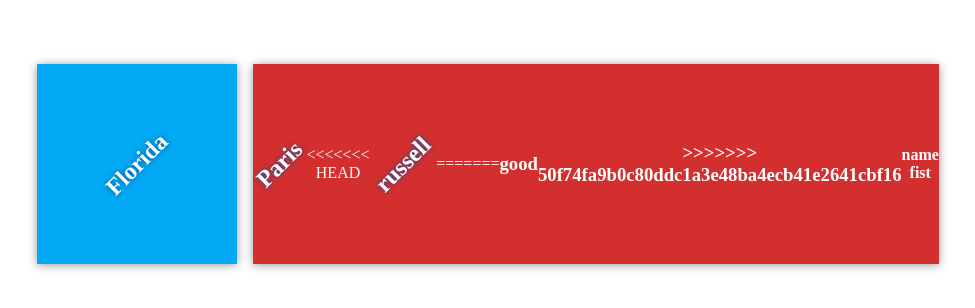
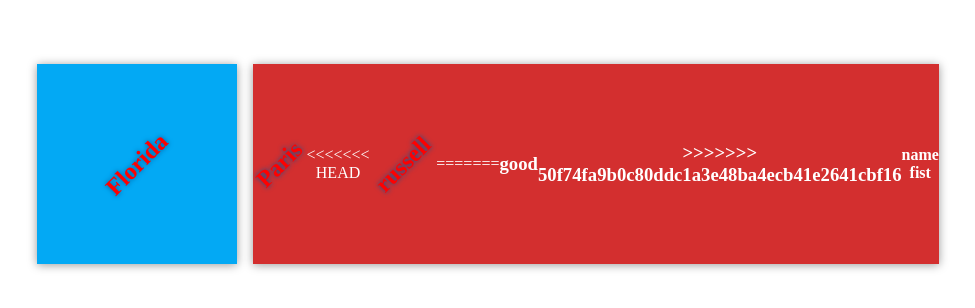
Before and after one commit to sbuteryd/practice_git_hub, a plain HTML site: page index.html in a window 1280 px wide. Shown: the part 236-544 px from the top of the page, without its empty margins (152-1127 px from the left). Drawn offline with Linux system fonts and the light colour scheme.

Commit message:
change font color

```diff
--- a/css/app.css
+++ b/css/app.css
@@ -1,3 +1,6 @@
+h2{
+    color:red
+}
 html {
     box-sizing: border-box;
     height: 100%;
```
